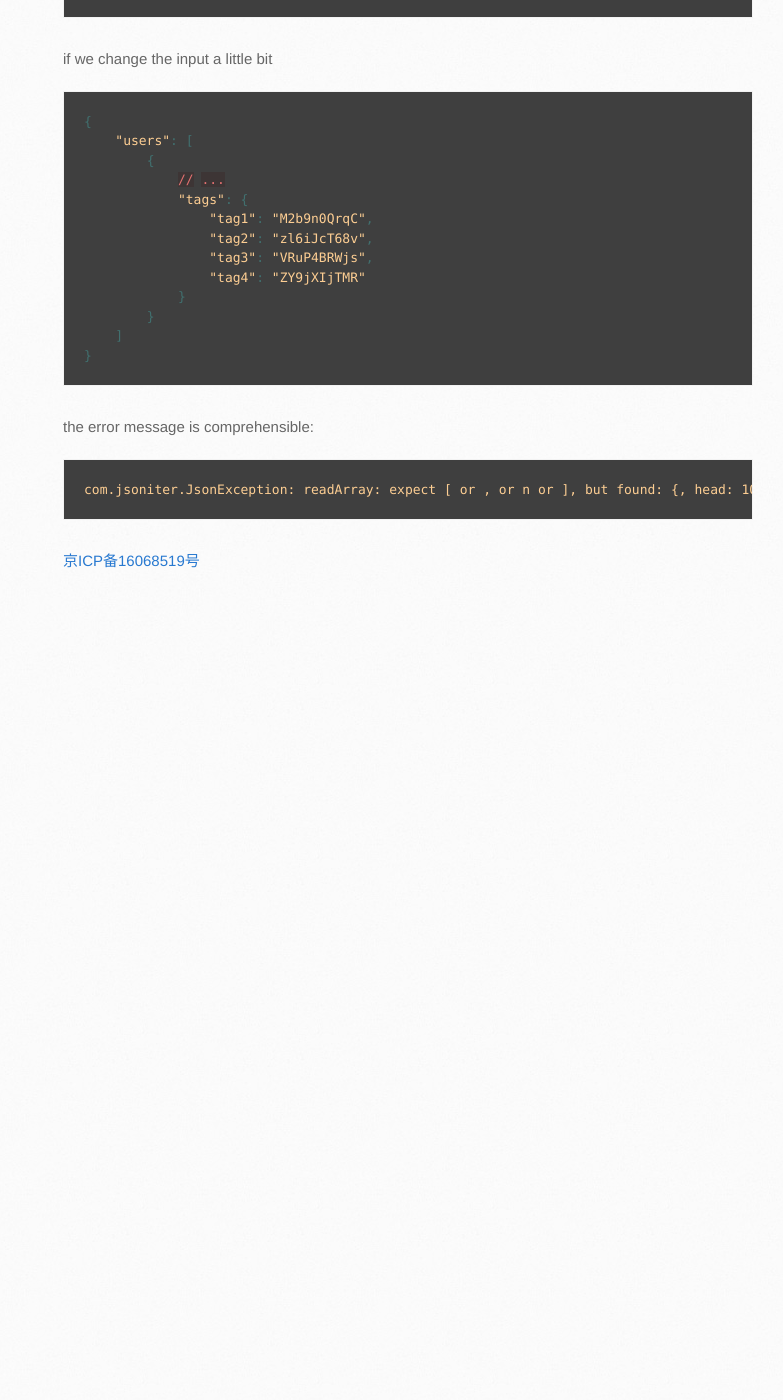
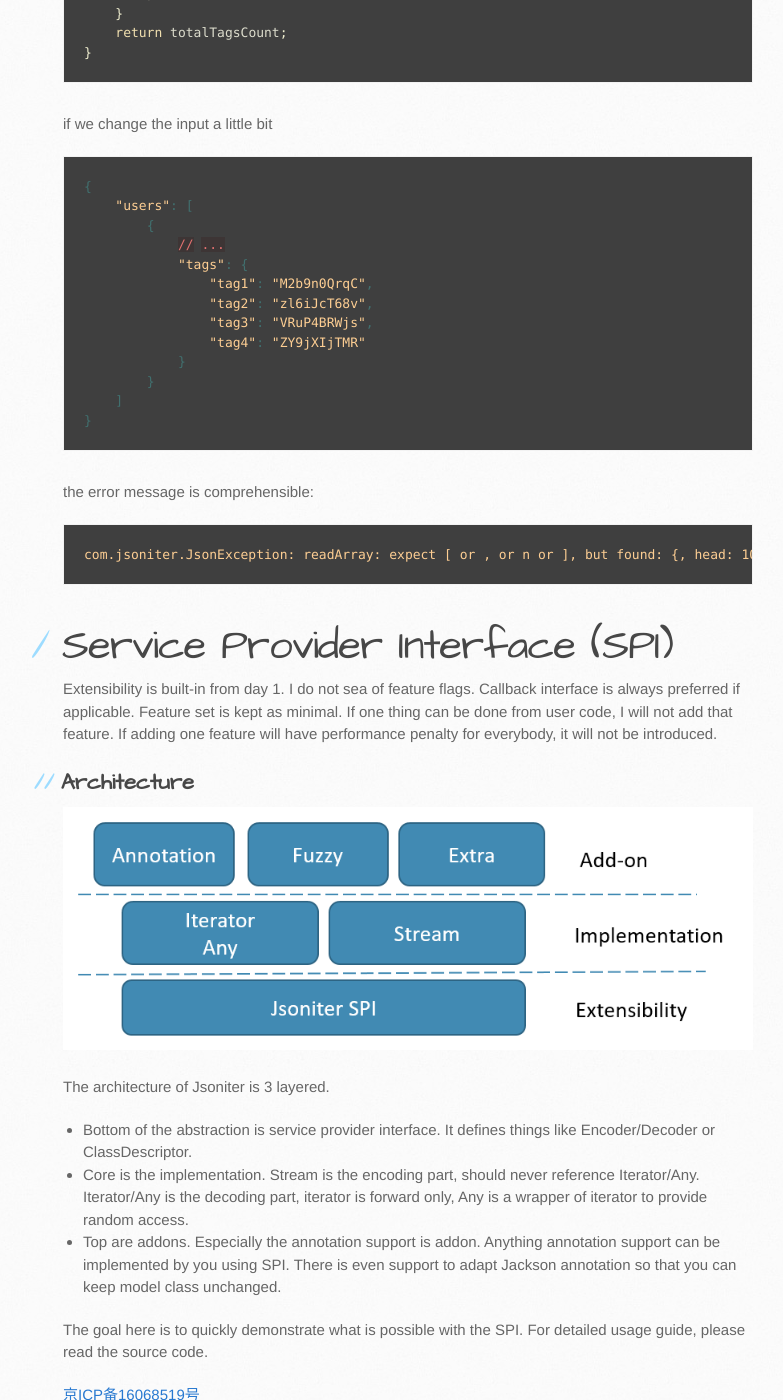
Before and after one commit to json-iterator/json-iterator.github.io, a Jekyll site: the page built from java-features.md, in a window 1280 px wide and 1400 px high, scrolled down 23593 px. Shown: the whole window, without its empty margins (107-890 px from the left). Built offline with Jekyll 4.4.1, drawn with Linux system fonts in a browser that asks for light colours; comment, search, counter and statistics services are not loaded; before the commit the page ends 24208 px from its top, so only the background shows below that; some of the changed text lies outside the part shown.

Commit message:
Update java-features.md

````diff
--- a/java-features.md
+++ b/java-features.md
@@ -1044,3 +1044,19 @@
 ```
 com.jsoniter.JsonException: readArray: expect [ or , or n or ], but found: {, head: 1010, peek:  "tags": {, buf: {
 ```
+
+# Service Provider Interface (SPI)
+
+Extensibility is built-in from day 1. I do not sea of feature flags. Callback interface is always preferred if applicable. Feature set is kept as minimal. If one thing can be done from user code, I will not add that feature. If adding one feature will have performance penalty for everybody, it will not be introduced.
+
+## Architecture
+
+![architecture](/images/architecture.png)
+
+The architecture of Jsoniter is 3 layered.
+
+* Bottom of the abstraction is service provider interface. It defines things like Encoder/Decoder or ClassDescriptor.
+* Core is the implementation. Stream is the encoding part, should never reference Iterator/Any. Iterator/Any is the decoding part, iterator is forward only, Any is a wrapper of iterator to provide random access.
+* Top are addons. Especially the annotation support is addon. Anything annotation support can be implemented by you using SPI. There is even support to adapt Jackson annotation so that you can keep model class unchanged.
+
+The goal here is to quickly demonstrate what is possible with the SPI. For detailed usage guide, please read the source code.
````
